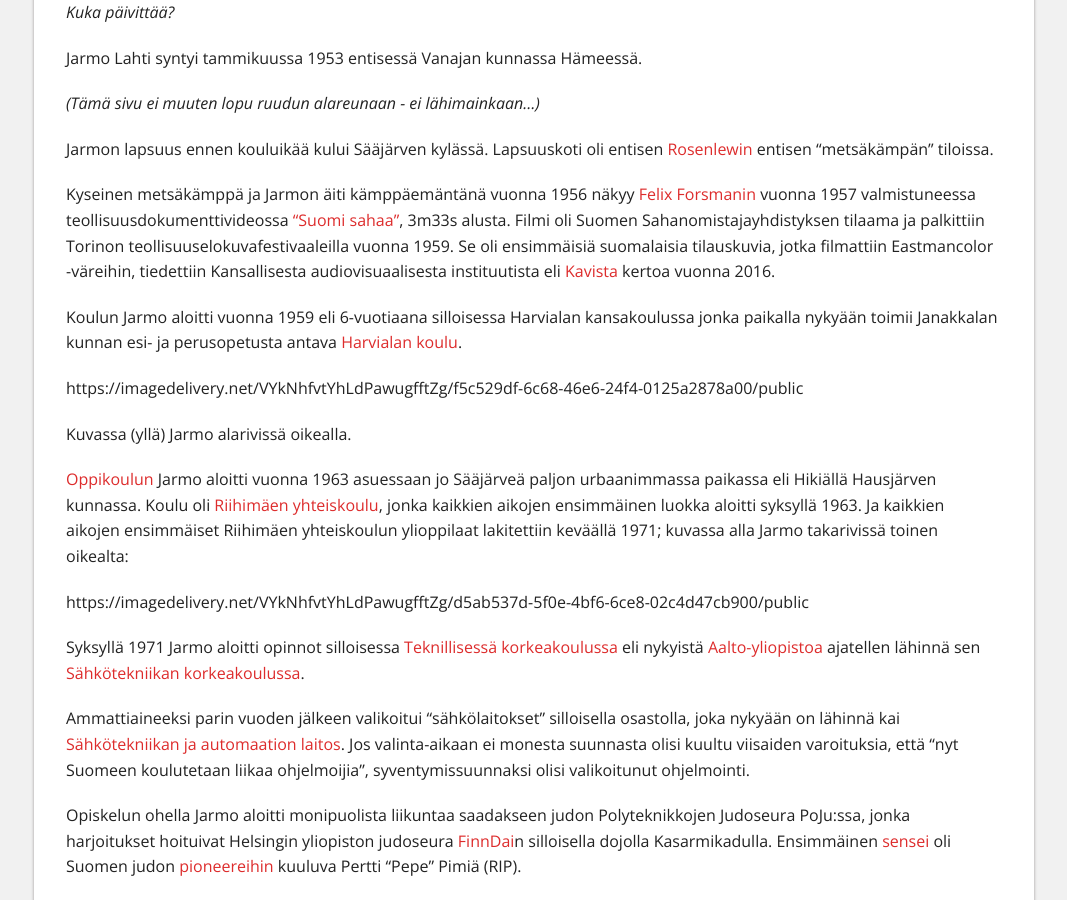
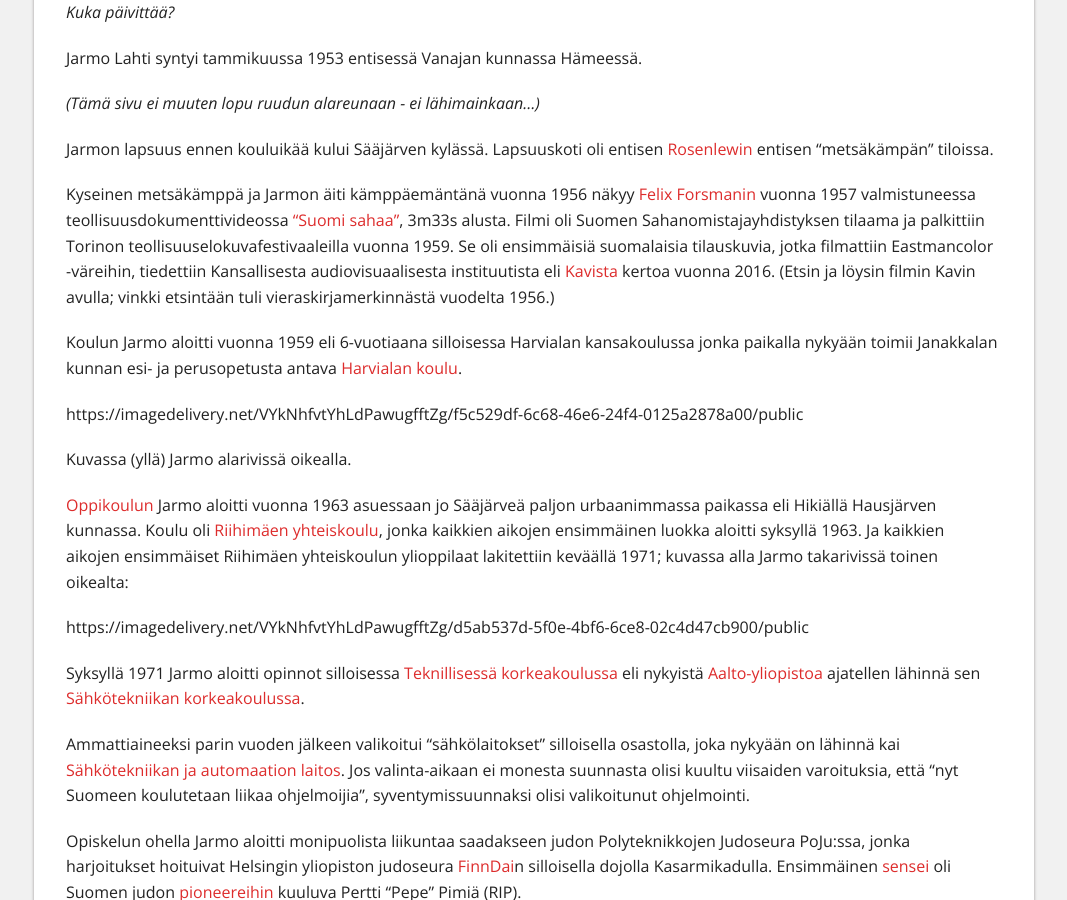
Before and after one commit to Pyppe/infocrea.fi, a Jekyll site: the page built from uutta-sisaltoa.md, in a window 1280 px wide and 900 px high, scrolled down 1061 px. Shown: the whole window, without its empty margins (106-1173 px from the left). Built offline with Jekyll 4.4.1, drawn with Linux system fonts in a browser that asks for light colours.

Commit message:
Uutta sisältöä v. 14

```diff
--- a/uutta-sisaltoa.md
+++ b/uutta-sisaltoa.md
@@ -40,7 +40,7 @@
 
 Jarmon lapsuus ennen kouluikää kului Sääjärven kylässä. Lapsuuskoti oli entisen [Rosenlewin](https://fi.wikipedia.org/wiki/Rosenlew) entisen "metsäkämpän" tiloissa.
 
-Kyseinen metsäkämppä ja Jarmon äiti kämppäemäntänä vuonna 1956 näkyy [Felix Forsmanin](https://www.hs.fi/muistot/art-2000002627634.html) vuonna 1957 valmistuneessa teollisuusdokumenttivideossa ["Suomi sahaa"](https://elonet.finna.fi/Record/kavi.elonet_elokuva_612441), 3m33s alusta. Filmi oli Suomen Sahanomistajayhdistyksen tilaama ja palkittiin Torinon teollisuuselokuvafestivaaleilla vuonna 1959. Se oli ensimmäisiä suomalaisia tilauskuvia, jotka filmattiin Eastmancolor -väreihin, tiedettiin Kansallisesta audiovisuaalisesta instituutista eli [Kavista](https://kavi.fi/) kertoa vuonna 2016.
+Kyseinen metsäkämppä ja Jarmon äiti kämppäemäntänä vuonna 1956 näkyy [Felix Forsmanin](https://www.hs.fi/muistot/art-2000002627634.html) vuonna 1957 valmistuneessa teollisuusdokumenttivideossa ["Suomi sahaa"](https://elonet.finna.fi/Record/kavi.elonet_elokuva_612441), 3m33s alusta. Filmi oli Suomen Sahanomistajayhdistyksen tilaama ja palkittiin Torinon teollisuuselokuvafestivaaleilla vuonna 1959. Se oli ensimmäisiä suomalaisia tilauskuvia, jotka filmattiin Eastmancolor -väreihin, tiedettiin Kansallisesta audiovisuaalisesta instituutista eli [Kavista](https://kavi.fi/) kertoa vuonna 2016. (Etsin ja löysin filmin Kavin avulla; vinkki etsintään tuli vieraskirjamerkinnästä vuodelta 1956.)
 
 Koulun Jarmo aloitti vuonna 1959 eli 6-vuotiaana silloisessa Harvialan kansakoulussa jonka paikalla nykyään toimii Janakkalan kunnan esi- ja perusopetusta antava [Harvialan koulu](https://www.janakkala.fi/palvelut/esi-ja-perusopetus/koulut/harvialan-koulu/).
 
```
